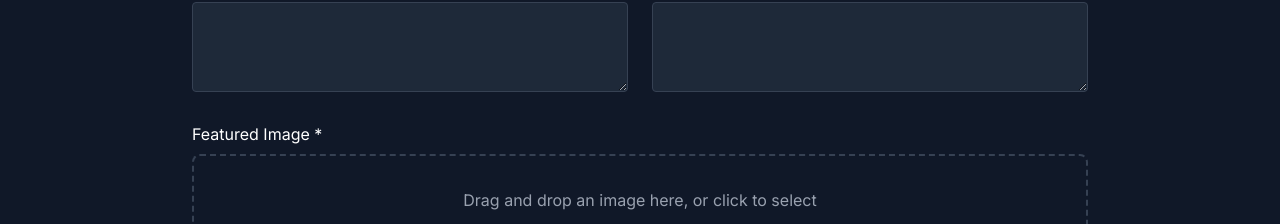
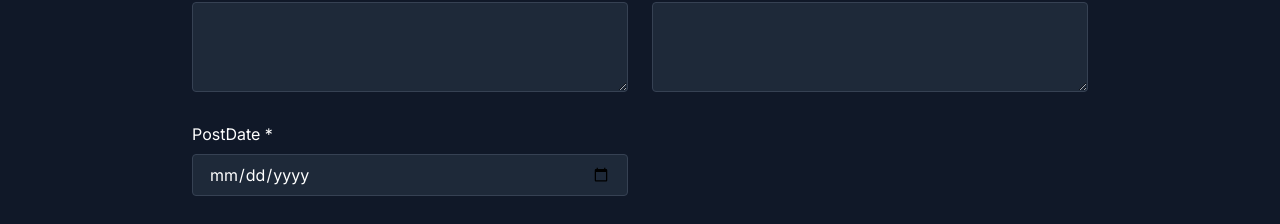
Before and after one commit to MayankTripathi033/BlogPost, a Next.js app: page /blog/new in a window 1280 px wide. Shown: the part 297-521 px from the top of the page. Built offline with nearby package versions, Linux system fonts and the light colour scheme; no server answers.

Commit message:
Changed post date input to use date type

```diff
--- a/src/app/blog/new/page.js
+++ b/src/app/blog/new/page.js
@@ -26,7 +26,8 @@ export default function NewBlogPost() {
     description: '',
     content: '',
     metaTitle: '',
-    metaDescription: ''
+    metaDescription: '',
+    postDate: ''
   });
   const fileInputRef = useRef(null);
 
@@ -246,6 +247,20 @@ export default function NewBlogPost() {
                   className="w-full px-4 py-2 rounded bg-gray-800 text-white border border-gray-700 focus:border-blue-500 focus:outline-none"
                 />
               </div>
+              <div>
+                <label htmlFor="postDate" className="block text-white mb-2">
+                  PostDate *
+                </label>
+                <input
+                  type="date"
+                  id="postDate"
+                  name="postDate"
+                  required
+                  value={formData.postDate}
+                  onChange={handleChange}
+                  className="w-full px-4 py-2 rounded bg-gray-800 text-white border border-gray-700 focus:border-blue-500 focus:outline-none"
+                />
+              </div>
             </div>
 
             <div>
--- a/src/models/Post.js
+++ b/src/models/Post.js
@@ -37,6 +37,13 @@ const PostSchema = new mongoose.Schema({
     required: [true, 'Please provide a meta description'],
     maxlength: [160, 'Meta description cannot be more than 160 characters'],
   },
+  postedDate: {
+    type: Date,
+    default: Date.now,
+    required: [true, 'Please provide a posted date'],
+  }
+}, {
+  timestamps: true,
 });
 
 export default mongoose.models.Post || mongoose.model('Post', PostSchema);
```
